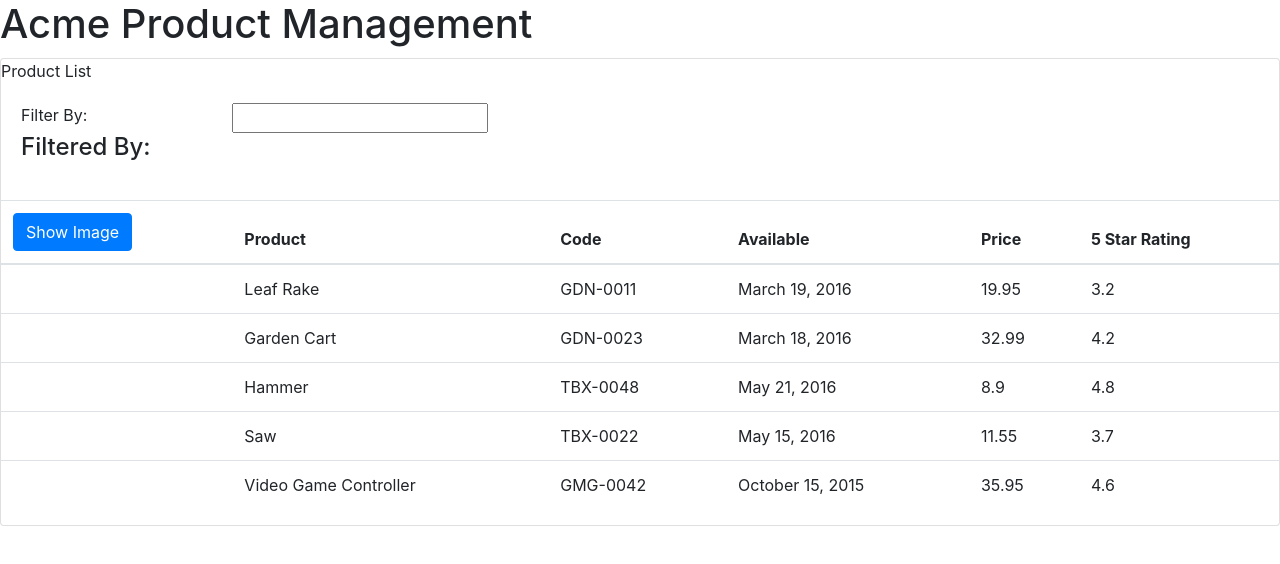
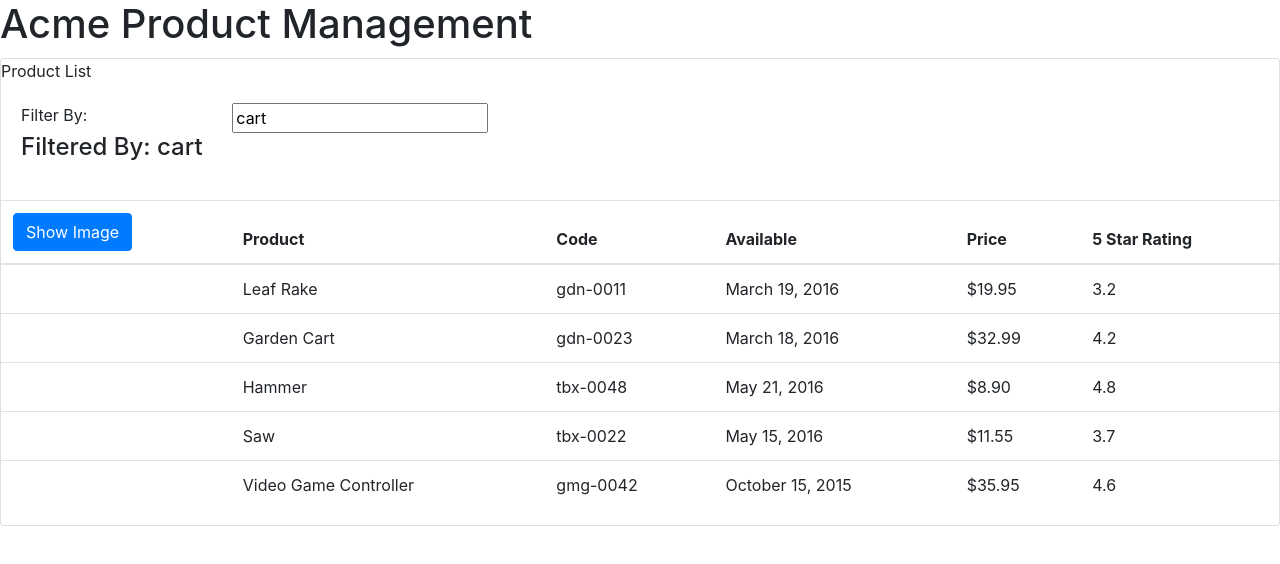
Before and after one commit to fpmr96a/TestFileRemoval, an Angular app: page / in a window 1280 px wide. Shown: the top 564 px of the page. Built offline with nearby package versions, Linux system fonts and the light colour scheme.

Commit message:
more changes

```diff
--- a/src/app/app.module.ts
+++ b/src/app/app.module.ts
@@ -1,5 +1,6 @@
 import { BrowserModule } from '@angular/platform-browser';
 import { NgModule } from '@angular/core';
+import { FormsModule } from '@angular/forms';
 import { ProductListComponent} from './products/product-list.component';
 import { AppComponent } from './app.component';
 
@@ -9,7 +10,8 @@
     ProductListComponent
   ],
   imports: [
-    BrowserModule
+    BrowserModule,
+    FormsModule
   ],
   bootstrap: [AppComponent]
 })
--- a/src/app/products/product-list.component.html
+++ b/src/app/products/product-list.component.html
@@ -6,12 +6,13 @@
     <div class='row'>
         <div class='col-md-2'>Filter By:</div>
         <div class='col-md-4'>
-            <input type='text' />
+            <input type='text'
+                [(ngModel)]='listFilter'/>
         </div>
     </div>
     <div class='row'>
         <div class='col-md-6'>
-            <h4>Filtered By:</h4>
+            <h4>Filtered By: {{listFilter}}</h4>
         </div>
     </div>
 </div>
@@ -47,9 +48,9 @@
                    [style.margin.px]='imageMargin'>
             </td>
             <td>{{ product.productName }}</td>
-            <td>{{ product.productCode }}</td>
+            <td>{{ product.productCode | lowercase}}</td>
             <td>{{ product.releaseDate }}</td>
-            <td>{{ product.price }}</td>
+            <td>{{ product.price | currency: 'USD' : 'symbol': '1.2-2' }}</td>
             <td>{{ product.starRating }}</td>
         </tr>
     </tbody>
--- a/src/app/products/product-list.component.ts
+++ b/src/app/products/product-list.component.ts
@@ -9,6 +9,7 @@
     imageWidth: number = 50;
     imageMargin: number =2;
     showImage: boolean =false;
+    listFilter: string = 'cart';
     products: any[] = [
         {
           "productId": 1,
```
